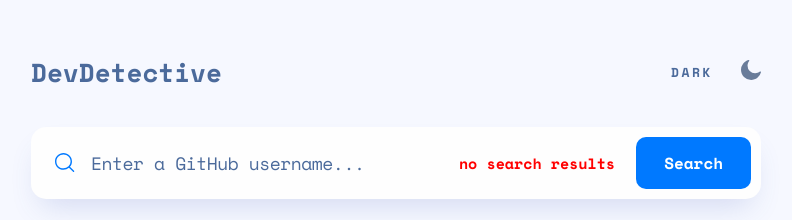
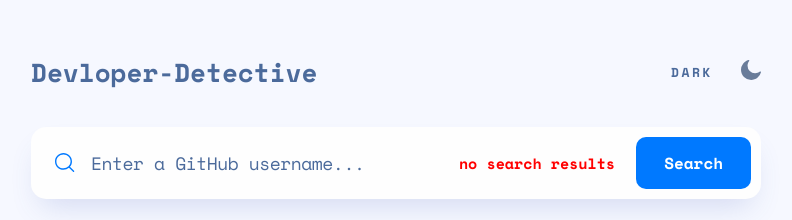
Before and after one commit to Anshul07tomar/GitHub--user-finder, a plain HTML site: page index.html in a window 1280 px wide. Shown: the part 108-328 px from the top of the page, without its empty margins (244-1036 px from the left). Drawn offline with nearby package versions, Linux system fonts and the light colour scheme; no server answers.

Commit message:
Update index.html

```diff
--- a/index.html
+++ b/index.html
@@ -22,7 +22,7 @@
     <div class="container">
 
         <header class="header">
-            <h1 class="title">DevDetective</h1>
+            <h1 class="title">Devloper-Detective</h1>
             <div id="btn-mode">
                 <p id="mode-text">DARK</p>
                 <div class="icon-container"><img id="mode-icon" src="./assets/images/moon-icon.svg" alt=""></div>
```
